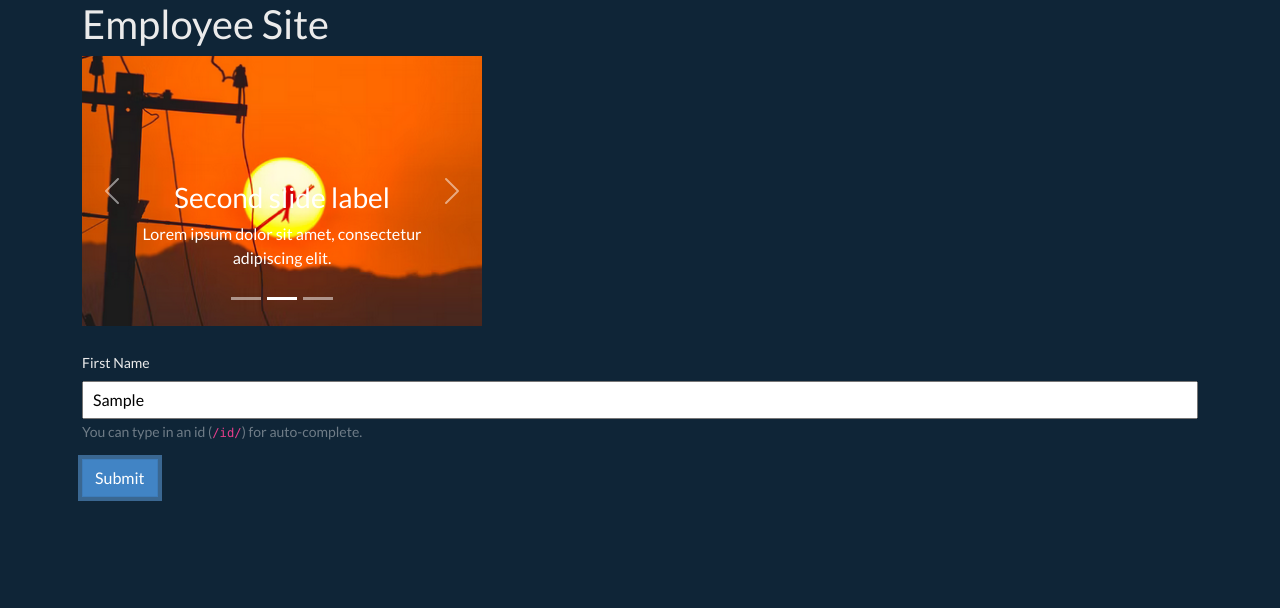
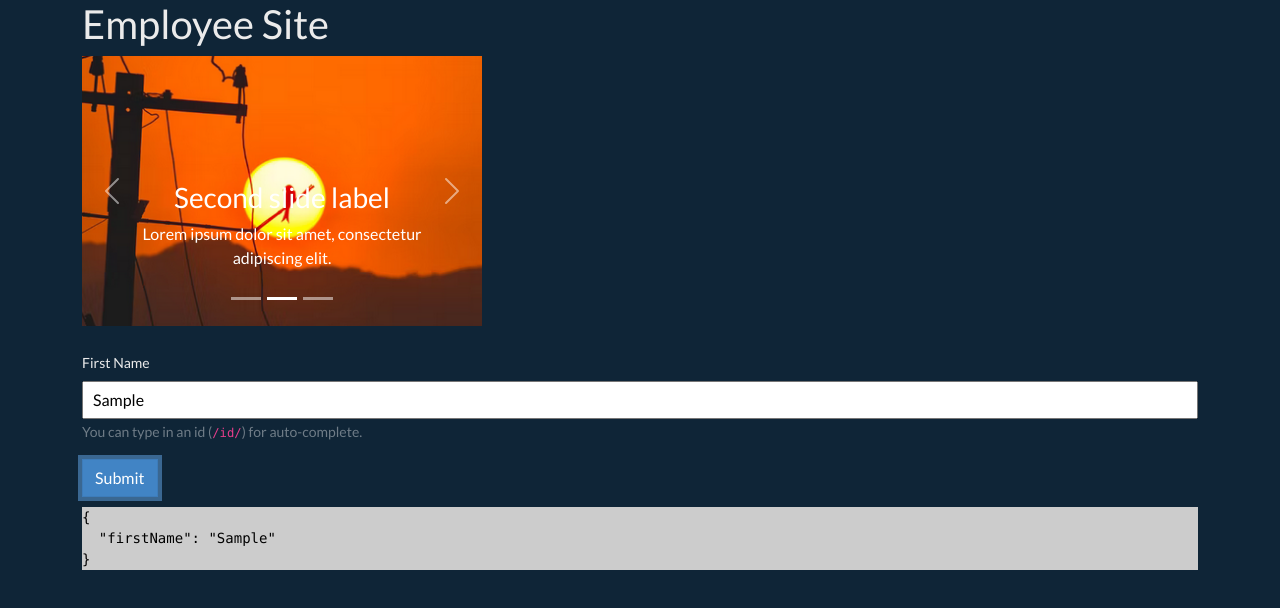
Before and after one commit to edwardtanguay/live-coding-vite-bootstrap-json-server, a React (Vite) app: page / in a window 1280 px wide. Both pictures are taken after typing "Sample" into the empty fields and a click on the button "Submit". Shown: the top 608 px of the page. Built offline with nearby package versions, Linux system fonts and the light colour scheme.

Commit message:
showing data from form

```diff
--- a/src/components/Employees.jsx
+++ b/src/components/Employees.jsx
@@ -1,7 +1,9 @@
+import { useState } from 'react';
 import { Carousel, Form, Button } from 'react-bootstrap';
 import { useForm } from 'react-hook-form';
 
 export const Employees = () => {
+	const [formData, setFormData] = useState({});
 	const { register, handleSubmit } = useForm();
 	return (
 		<>
@@ -44,19 +46,22 @@ export const Employees = () => {
 			</Carousel>
 
 			<Form className="mt-4" onSubmit={handleSubmit((data) => {
-				console.log(data);
+				setFormData(data);
 			})}>
 				<Form.Group className="mb-3">
 					<Form.Label>First Name</Form.Label>
-					<input className="app-input" type="text" {...register("firstName", { required: 'Please enter a first name.'})}/>
+					<input className="app-input" type="text" {...register("firstName", { required: 'Please enter a first name.' })} />
 					<Form.Text className="text-muted">
-					You can type in an id (<code>/id/</code>) for auto-complete.
+						You can type in an id (<code>/id/</code>) for auto-complete.
 					</Form.Text>
 				</Form.Group>
 
 				<Button variant="primary" type="submit">
 					Submit
 				</Button>
+				{Object.keys(formData).length > 0 && (
+					<div className="formData"><pre>{JSON.stringify(formData, null, 2)}</pre></div>
+				)}
 			</Form>
 		</>
 	)
--- a/src/styles/App.css
+++ b/src/styles/App.css
@@ -7,3 +7,9 @@
 	width: 100%;
 	padding: 5px 9px;
 }
+
+.formData {
+	background-color: #ccc;
+	color: #000;
+	margin: 10px 0 0 0;
+}
```
Also changed, not shown: dev/notes.txt.
